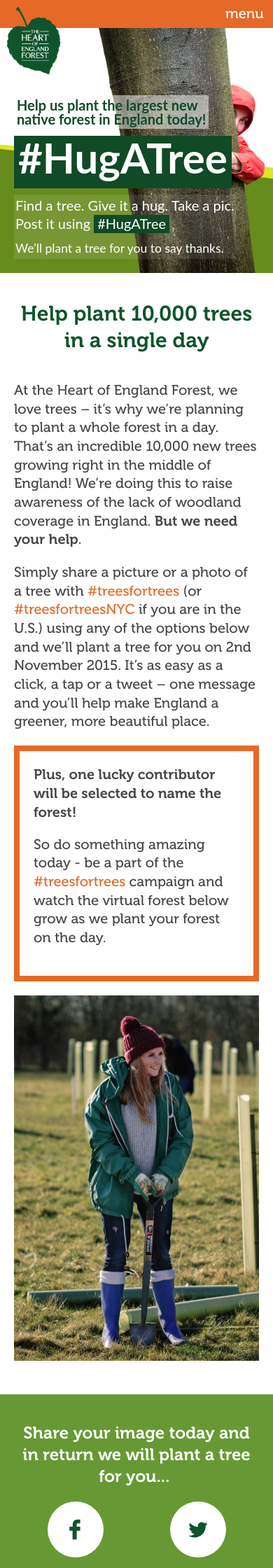
After one commit to LegoTrip/trees-for-trees, a PHP site: page /index.html in a window 390 px wide. The commit adds this page. Shown: the top 2240 px of the page at 70% size. Run offline with PHP 8.4, Linux system fonts and the light colour scheme.

Commit message:
Case 27027: using html for local reasons, responsive styling

```diff
--- a/css/style.css
+++ b/css/style.css
@@ -63,7 +63,6 @@ h6 {
 }
 
 h1 {
-  font-family: 'Lato', sans-serif;
   margin: 0;
 }
 h2,
@@ -290,7 +289,10 @@ nav ul li:nth-child(3) a {
     -moz-background-size: cover;
     background-size: cover;
     -o-background-size: cover;
-    height: 350px
+    height: 350px;
+    color: white;
+    font-family: 'Lato', sans-serif;
+    background-position: top right;
 }
 
 .container.main-header .clickable {
@@ -303,7 +305,7 @@ nav ul li:nth-child(3) a {
 
 .container.main-header .row {
     display: table-cell;
-    vertical-align: middle;
+    vertical-align: bottom;
     margin: 0 auto
 }
 
@@ -315,21 +317,36 @@ nav ul li:nth-child(3) a {
 .container.main-header .row h1 {
     color: #104a26;
     text-align: left;
+    background-color: rgba(255, 255, 255, 0.5);
+    display: inline-block;
+    padding: 0.2em;
+    line-height: 1em;
+    margin-bottom: 0.5em;
 }
 
 .container.main-header .row h1 a {
     color: #fff
 }
 
-.hastag {
+.hashtag {
   background-color: #104a26;
+}
+
+.hashtag a {
   color: white;
 }
 
-.big.hastag {
+.hashtag a:hover {
+  text-decoration: none;
+}
+
+.big.hashtag {
   font-size: 3em;
   display: inline-block;
-  padding: 0.1em;
+  padding: 0.3em 0.1em 0.5em;
+  margin-bottom: 0.15em;
+  font-family: 'Lato', sans-serif;
+  font-weight: bold;
 }
 
 .container.share-image {
@@ -338,6 +355,23 @@ nav ul li:nth-child(3) a {
 
 .container.share-image h3 {
     color: #fff
+}
+
+.header-copy {
+    line-height: 1.2em;
+    background-color: rgba(255, 255, 255, 0.1);
+    padding:0.1em;
+    display: inline-block;
+    line-height: 1.3em;
+}
+
+.header-copy .hashtag {
+    padding: 0px 5px 2px;
+}
+
+.copyshrink {
+    font-size:0.875em;
+    margin-top:10px;
 }
 
 .container.share-image .share {
--- /dev/null
+++ b/index.html
@@ -0,0 +1,164 @@
+<!DOCTYPE html>
+<html lang="en">
+<head>
+
+
+
+  <!-----NOTE:
+
+  PLEASE RESAVE AS PHP FILE WHEN DONE
+  NEED TO HARD LINK CSS AND SUCH ONCE DONE
+  SEARCH FOR WORDS HEYA
+
+  ------>
+
+
+  <title>Trees for Trees</title>
+  <meta charset="UTF-8">
+  <meta name="description" content="">
+  <meta name="author" content="">
+  <meta name="viewport" content="width=device-width, initial-scale=1">
+
+  <meta property="og:title" content="Trees for Trees" />
+  <meta property="og:url" content="http://www.treesfortrees.co.uk/" />
+  <meta property="og:description" content="Help the Heart of England Forest plant a forest in a day by simply sharing a picture. Take part by 2nd November to have a chance to name the forest #treesfortrees" />
+  <meta property="og:image" content="http://images.treesfortrees.co.uk/images/treesfortrees.jpg" />
+  <meta property="og:site_name" content="Trees for Trees">
+  <meta property="og:type" content="website">
+
+  <link rel="stylesheet" href="css/style.css"><!--HEYA-->
+  <link rel="icon" type="image/png" href="http://images.treesfortrees.co.uk/images/favicon.ico">
+
+</head>
+<body>
+<?php
+$filename = 'http://images.treesfortrees.co.uk/images/forest.jpg';
+$time = round(time() / (60 * 15));
+?>
+
+  <header>
+    <a href="/" class="logo"><img src="http://images.treesfortrees.co.uk/images/logo.png" /></a>
+    <nav id="nav">
+      <a href="#" id="menu-icon">menu</a>
+      <ul>
+        <li><a href="#share-image">Share Your Pic</a></li>
+      </ul>
+    </nav>
+  </header>
+   <div class="container main-header">
+    <div class="row">
+      <div class="col-2-3">
+        <h1>Help us plant the largest new<br />native forest in England today!</h1>
+        <div class="big hashtag"><a href="https://twitter.com/search?f=tweets&vertical=default&q=%23HugATree&src=typd" target="_blank">#HugATree</a></div>
+        <div class="header-copy">
+        Find a tree. Give it a hug. Take a pic.<br />
+        Post it using <span class="hashtag">#HugATree</span><br />
+        <div class="copyshrink">We’ll plant a tree for you to say thanks.</div>
+        </div>
+
+      </div>
+      <!--a href="https://www.flickr.com/photos/137167713@N02/sets/72157660290507686" target="_blank" class="clickable"></a--><!--HEYA-->
+    </div>
+   </div>
+   <div class="container">
+    <div class="row">
+      <div class="col-1">
+        <h2>Help plant 10,000 trees in a single day</h2>
+      </div>
+    </div>
+    <div class="row">
+      <div class="col-2-3">
+        <p>At the Heart of England Forest, we love trees – it’s why we’re planning to plant a whole forest in a day. That’s an incredible 10,000 new trees growing right in the middle of England! We’re doing this to raise awareness of the lack of woodland coverage in England. <strong>But we need your help</strong>.
+        </p>
+        <p>Simply share a picture or a photo of a tree with <a href="https://twitter.com/search?f=tweets&vertical=default&q=%23treesfortrees&src=typd" target="_blank">#treesfortrees</a> (or <a href="https://twitter.com/search?f=tweets&q=%23treesfortreesNYC&src=typd" target="_blank">#treesfortreesNYC</a> if you are in the U.S.) using any of the options below and we’ll plant a tree for you on 2nd November 2015. It’s as easy as a click, a tap or a tweet – one message and you’ll help make England a greener, more beautiful place.
+        </p>
+        <div class="box">
+          <h4>Plus, one lucky contributor will be selected to name the forest!</h4>
+          <p>So do something amazing today - be a part of the <a href="https://twitter.com/search?f=tweets&vertical=default&q=%23treesfortrees&src=typd" target="_blank">#treesfortrees</a> campaign and watch the virtual forest below grow as we plant your forest on the day.
+          </p>
+        </div>
+      </div>
+      <div class="col-1-3">
+        <img src="http://images.treesfortrees.co.uk/images/planting-tree.jpg" />
+      </div>
+    </div>
+  </div>
+
+   <div class="container share-image" id="share-image">
+    <div class="row narrow">
+      <div class="col-2-3 narrow">
+          <h3>Share your image today and in return we will plant a tree for you... </h3>
+      </div>
+    </div>
+    <div class="row narrow">
+      <div class="col-1-4 share facebook">
+        <a href="https://www.facebook.com/heartofenglandforest" target="_blank"></a>
+      </div>
+      <div class="col-1-4 share twitter">
+        <a href="https://twitter.com/The_HOEF" target="_blank"></a>
+      </div>
+      <div class="col-1-4 share instagram">
+        <a href="https://instagram.com/theheartofenglandforest/" target="_blank"></a>
+      </div>
+      <div class="col-1-4 share mail">
+        <a href="mailto:treesfortrees@hoef.co.uk"></a>
+      </div>
+    </div>
+  </div>
+
+  <div class="container share-friends">
+     <div class="row">
+      <div class="col-1">
+        <h3>Share with your friends</h3>
+      </div>
+    </div>
+    <div class="row narrow">
+      <div class="col-1-3 share facebook">
+        <a class="fb_link" onclick="return fbs_click()" href="#">Share on facebook</a>
+      </div>
+      <div class="col-1-3 share twitter">
+      <a href="http://twitter.com/share?url=http%3A%2F%2Fwww.treesfortrees.co.uk&text=Help%20the%20Heart%20of%20England%20Forest%20plant%20a forest%20in%20a%20day%20&hashtags=treesfortrees" target="_blank">Share on twitter </a>
+      </div>
+      <div class="col-1-3 share mail">
+        <a href="mailto:?subject=Help%20us%20plant%20a%20forest%20in%20a%20day%20#treesfortrees&body=Help%20the%20Heart%20of%20England%20Forest%20plant%20a%20forest%20in%20a%20day%20by%20simply%20sharing%20a%20picture.%20Take%20part%20by%202nd%20November%20to%20have%20a%20chance%20to%20name%20the%20forest%20#treesfortrees%20www.treesfortrees.co.uk">Share via email</a>
+      </div>
+    </div>
+  </div>
+
+  <div class="container footer">
+    <div class="row">
+      <div class="col-1-8">
+        <a href="http://www.heartofenglandforest.com/" target="_blank">
+          <img src="http://images.treesfortrees.co.uk/images/logo-white.png" />
+        </a>
+      </div>
+      <div class="col-6-8">
+        <h4><a href="http://www.heartofenglandforest.com/" target="_blank">© 2015 The Heart of England Forest</a></h4>
+        <p>The Heart of England Forest is a charity registered by the Charity Commission for England and Wales (no. 1097110) and a company limited by guarantee registered in England (no. 04309564) whose registered office is 9-11 Kingly Street, London. W1B 5PN.
+        </p>
+        <a href="http://www.heartofenglandforest.com/">www.heartofenglandforest.com</a>  |
+        <a href="terms.html">Terms and conditions</a>
+      </div>
+      <div class="col-1-8">
+        <a href="http://www.frsb.org.uk/" target="_blank">
+          <img src="http://images.treesfortrees.co.uk/images/frsb-logo.png" />
+        </a>
+        <div class="footer-logo">
+          <a href="http://www.dennis.co.uk/" target="_blank">
+            <img src="http://images.treesfortrees.co.uk/images/dennis-logo.png" />
+          </a>
+          <a href="https://www.thedrum.com/doitday/" target="_blank">
+            <img src="http://images.treesfortrees.co.uk/images/doitday-logo.png" />
+          </a>
+          </div>
+      </div>
+    </div>
+  </div>
+
+<script>
+function fbs_click()
+{u="http://www.treesfortrees.co.uk/";t="http://www.treesfortrees.co.uk/";window.open('http://www.facebook.com/sharer.php?u='+encodeURIComponent(u)+'&t='+encodeURIComponent(t),'sharer','toolbar=0,status=0,width=626,height=436');return false;}
+</script>
+
+</body>
+</html>
```
Also changed, not shown: other parts of css/style.css (+58 -5 lines).
